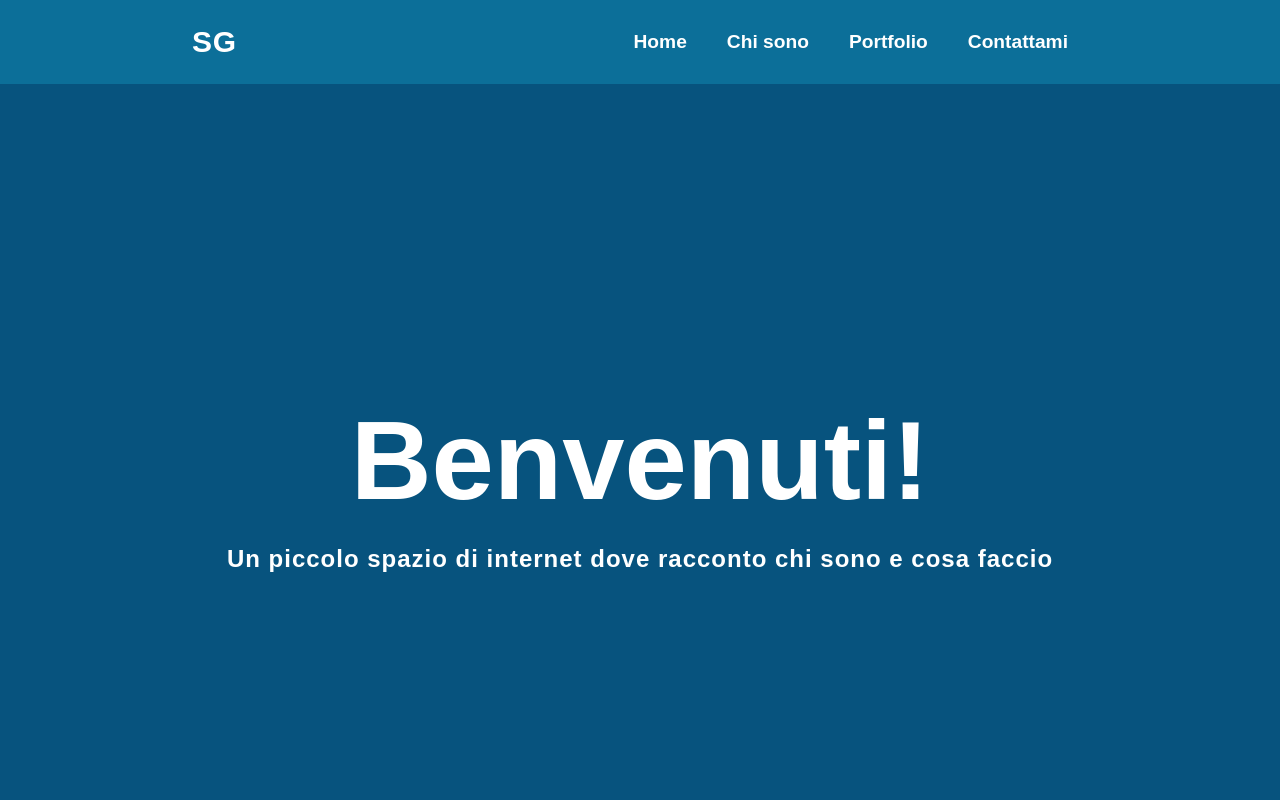
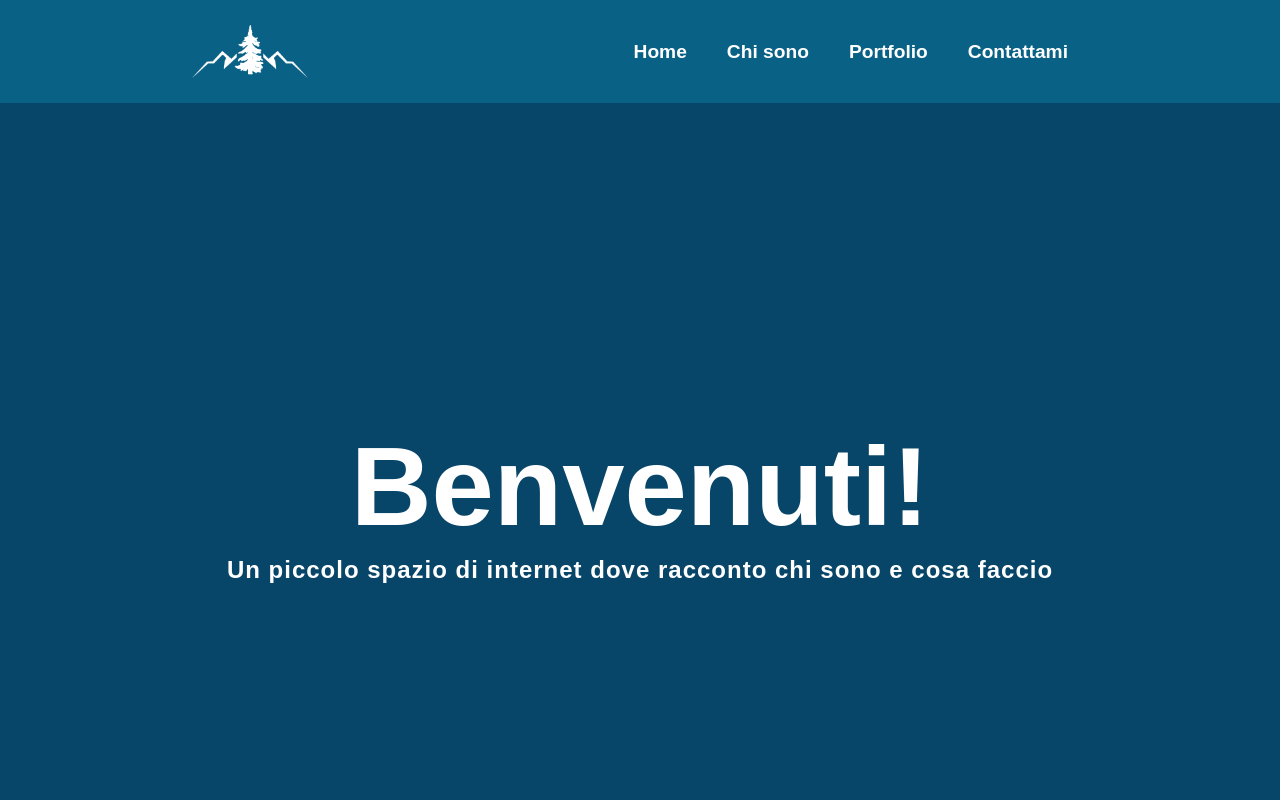
Before and after one commit to Rewillow/rewillow.github.io, a plain HTML site: page index.html in a window 1280 px wide. Shown: the top 800 px of the page. Drawn offline with nearby package versions, Linux system fonts and the light colour scheme.

Commit message:
Logo header

```diff
--- a/index.html
+++ b/index.html
@@ -13,7 +13,7 @@
 <body>
 
   <header class="">
-    <a href="#" class="logo">SG</a>
+    <img src="img\Logo.png" class="logo">
     <div class="bx bx-menu" id="menu-icon"></div>
     <ul class="navbar">
       <li><a class="active" href="#home">Home</a></li>
@@ -64,35 +64,33 @@
         <a href="https://youtu.be/VwVl-DwHcts" rel="nopeeper" target="_blank">
           <img src="img\Libertà.png" alt="Libertà">
         </a>
-        <h3> Libertà - Cortometraggio</h3>
+
       </div>
 
       <div class="box">
         <a href="https://youtu.be/IRbdLhfNXHA" rel="nopeeper" target="_blank">
           <img src="img\Attenti al mostro.png" alt="Attenti-mostro">
         </a>
-        <h3> Attenti al mostro - Cortometraggio</h3>
+
       </div>
 
       <div class="box">
         <a href="https://youtu.be/72LyLbL2uE4" rel="nopeeper" target="_blank">
           <img src="img\Finn.png" alt="Piccolo-Finn">
         </a>
-        <h3> Finn, il piccolo elefante coraggioso - <br>Cortometraggio </h3>
+
       </div>
 
       <div class="box">
         <a href="https://youtu.be/6CS4gLrl72M" rel="nopeeper" target="_blank">
           <img src="img\Servi.png" alt="Cava-servi">
         </a>
-        <h3> La cava dei servi - Esplorazione </h3>
       </div>
 
       <div class="box">
         <a href="https://youtu.be/kppjLOkiL0A" rel="nopeeper" target="_blank">
           <img src="img\Hyperfire.png" alt="Cava-servi">
         </a>
-        <h3> Hyperfire - Cortometraggio</h3>
       </div>
 
     </div>
--- a/styles.css
+++ b/styles.css
@@ -16,10 +16,10 @@ html { /*Scrolling per le varie sezioni */
 }
 
 :root { /* Gestione colori */
-    --bg-color: #07537e;
+    --bg-color: #074569;
     --text-color: #fff;
     --main-color: #bbf205;
-    --about-color: #1a597d;
+    --about-color: #164a68;
     --button-color: #39b7dd;
 }
 
@@ -31,8 +31,6 @@ body {
 
 /* HEADER */
 
-
-
 header {
     position: static;
     width: 100%;
@@ -42,7 +40,7 @@ header {
     display: flex;
     align-items: center;
     justify-content: space-between;
-    background:#0c6f99;
+    background:#0a6186;
     padding: 25px 15%;
     transition-duration: .3s;
 }
@@ -53,11 +51,8 @@ header.sticky {
 }
 
 .logo {
-    color: var(--text-color);
-    font-size: 30px;
-    font-weight: bold;
-    letter-spacing: 0.8px;
-    text-decoration: none;
+    width: 13%;
+    height: 13%;
 }
 
 .logo:hover {
@@ -96,7 +91,6 @@ header.sticky {
     width: 100%;
 }
 
-
 /* HOME */
 
 .home {
@@ -120,7 +114,7 @@ header.sticky {
     text-align: center;
     font-size: 1.5rem;
     letter-spacing: 1px;
-    margin-top: 20px;
+    margin-top: 5px;
 }
 
 /* CHI SONO */
@@ -158,7 +152,6 @@ header.sticky {
 .portfolio {
     width: 100%;
     display: grid;
-
 }
 
 .portfolio h1 {
@@ -176,7 +169,7 @@ header.sticky {
 
 .portfolio-content{
     display: grid;
-    grid-template-columns: repeat(auto-fit, minmax(520px, auto));
+    grid-template-columns: repeat(auto-fit, minmax(500px, auto));
     grid-row: 8rem;
     align-items: center;
     margin-top: 1.8rem;
@@ -187,9 +180,9 @@ header.sticky {
     width: 75%;
     height: auto;
     border-radius: 30px;
-    margin-bottom: 20px;
+    margin-bottom: 40px;
     transition: all .30s;
-    margin-left: 15%;
+    margin-left: 12%;
 }
 
 .box img:hover{
@@ -228,7 +221,6 @@ header.sticky {
     padding: 30px;
     border-radius: 10px;
     box-shadow: 0 0 10px rgba(0,0,0,0.3);
-
   }
 
   .contact-form{
@@ -239,13 +231,10 @@ header.sticky {
     display: flex;
     flex-direction: column;
     margin-right: 4%;
-
-
   }
 
   .input-fields .input {
     font-size: 1rem;
-
   }
 
   .input-fields,
```
Also changed, not shown: img/Logo.png (added), 1 other file.
